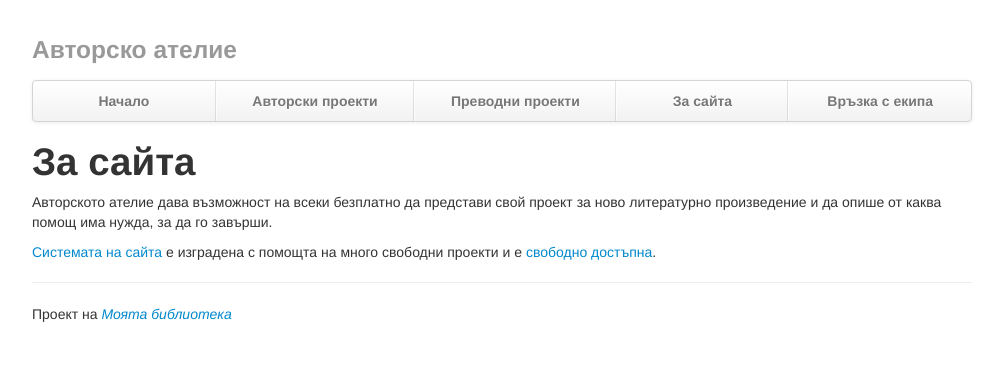
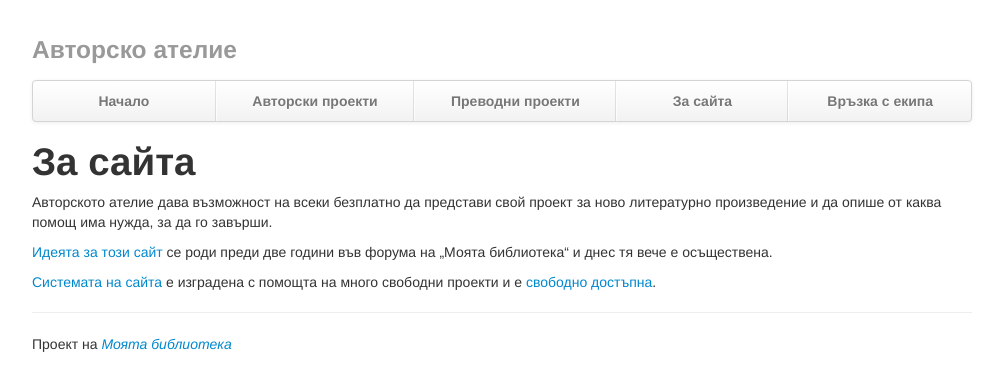
Before and after one commit to chitanka/creatro, a PHP site: template app/views/about.html.twig in a window 1280 px wide. Shown: the top 391 px of the page, without its empty margins (138-1141 px from the left). Run offline with PHP 8.4, Linux system fonts and the light colour scheme; the template is opened without the code that fills it, so the values that code supplies are empty; some libraries are stand-ins or nearby versions.

Commit message:
link to forum topic

```diff
--- a/app/views/about.html.twig
+++ b/app/views/about.html.twig
@@ -3,5 +3,6 @@
 {% block content %}
 	<h1>За сайта</h1>
 	<p>Авторското ателие дава възможност на всеки безплатно да представи свой проект за ново литературно произведение и да опише от каква помощ има нужда, за да го завърши.</p>
+	<p><a href="http://forum.chitanka.info/patronize-creativity-t2502.html">Идеята за този сайт</a> се роди преди две години във форума на „Моята библиотека“ и днес тя вече е осъществена.</p>
 	<p><a href="https://github.com/bmanolov/creatro">Системата на сайта</a> е изградена с помощта на много свободни проекти и е <a href="https://github.com/bmanolov/creatro">свободно достъпна</a>.</p>
 {% endblock %}
```
